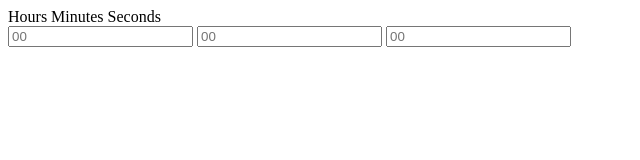
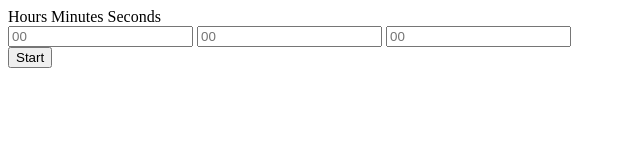
Before and after one commit to VedantKhullar/js, a plain HTML site: page countdown-timer/index.html in a window 1280 px wide. Shown: the whole page, without its empty margins (0-640 px from the left). Drawn offline with Linux system fonts and the light colour scheme.

Commit message:
start button added

```diff
--- a/countdown-timer/index.html
+++ b/countdown-timer/index.html
@@ -19,6 +19,9 @@
             <input id="minutesInput" type="number" placeholder="00"/>
             <input id="secondsInput" type="number" placeholder="00"/>
         </div>
+        <div>
+            <button onclick="startCounter()">Start</button>
+        </div>
     </div>
 </body>
 </html>
```
